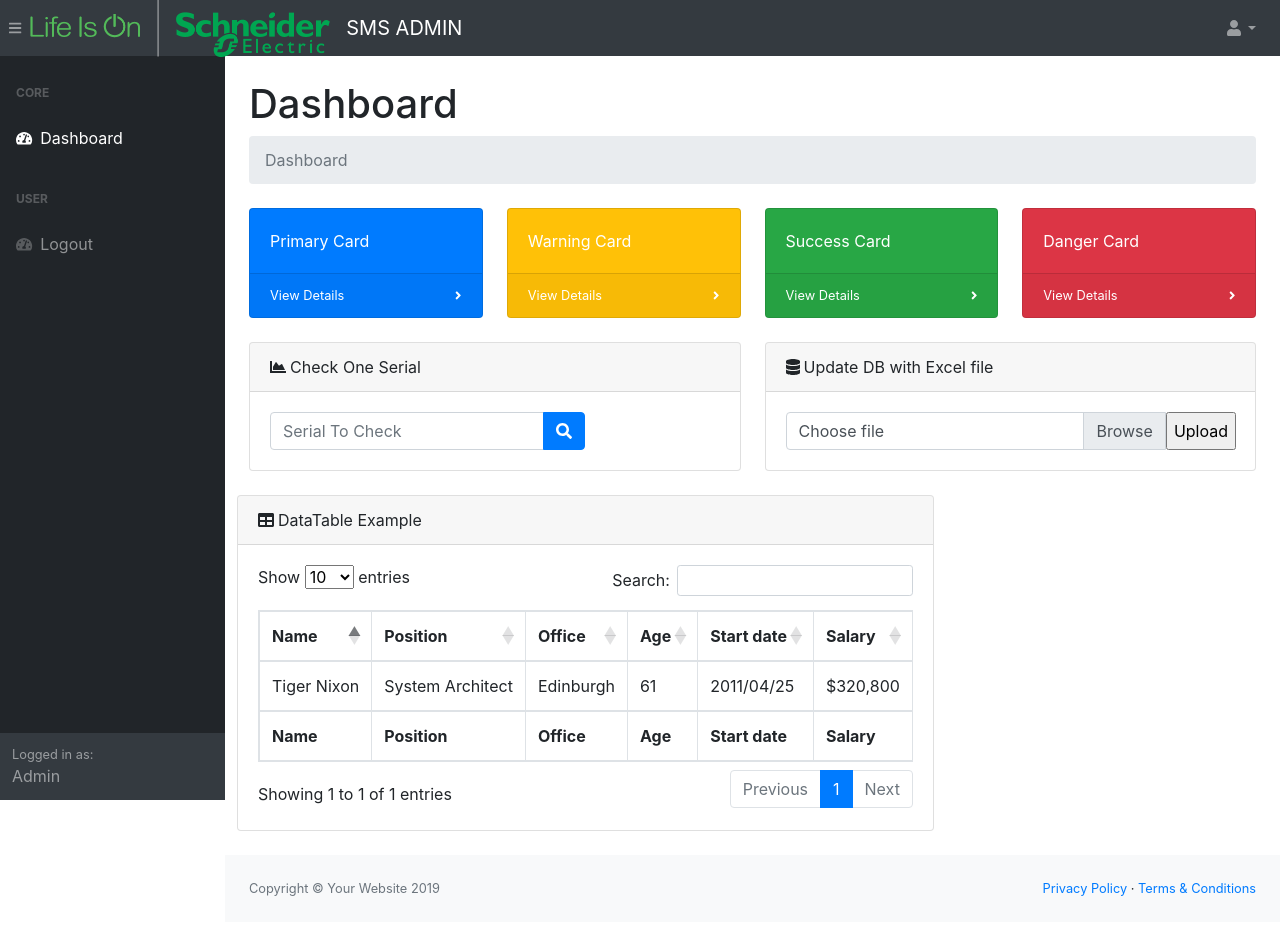
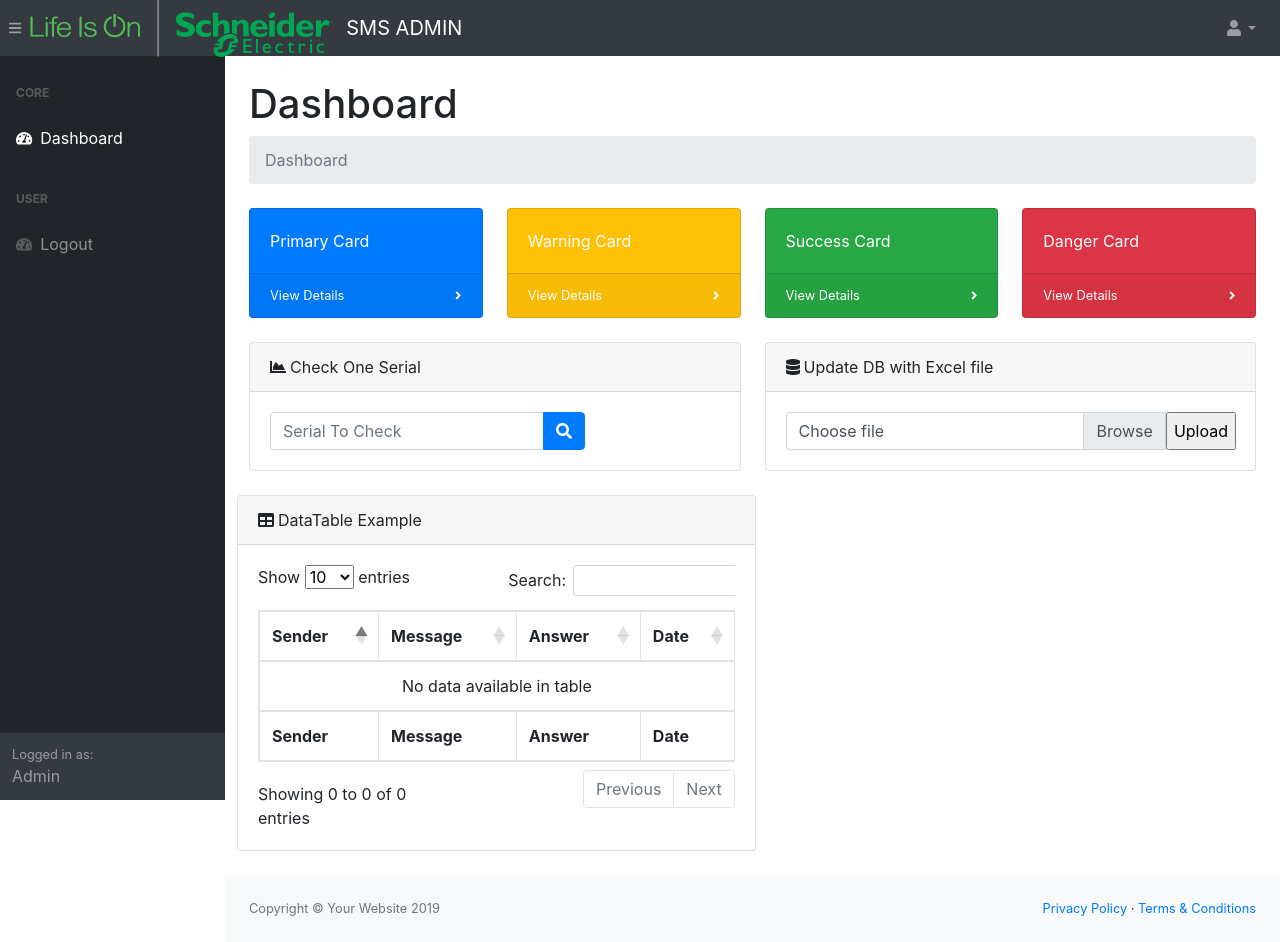
Before and after one commit to mreza-sharifi/sms_serial_verification, a Flask app: page / in a window 1280 px wide. Before the commit the page ends 896 px from the top, so only its background shows below. Run offline with Flask 2, Linux system fonts and the light colour scheme; a user stored in the database is signed in; data that the repository does not hold is empty; parts of the project's set-up code (start-up, migrations or seed data) failed here and were passed over; some libraries are stand-ins or nearby versions.

Commit message:
change table to show last smss

```diff
--- a/app/main.py
+++ b/app/main.py
@@ -78,7 +78,21 @@
             os.remove(file_path)
             return redirect('/')
 
-    return render_template('index.html')
+    db = MySQLdb.connect(host=config.MYSQL_host,
+                        user=config.MYSQL_USERNAME,
+                        passwd=config.MYSQL_PASSWORD,
+                        db=config.MYSQL_DB_NAME)
+    cur = db.cursor()
+    cur.execute("SELECT * FROM PROCESSED_SMS ORDER BY date DESC LIMIT 5000;")
+    all_smss = cur.fetchall()
+    smss = []
+    counter = 0
+    for sms in all_smss:
+        sender, message, answer, date = sms
+        smss.append({'sender':sender+'counter = '+str(counter), 'message':message, 'answer':answer, 'date':date})
+    #     print(smss)
+        counter +=  1
+    return render_template('index.html', data = {'smss':smss})
 
 # somewhere to login
 @app.route("/login", methods=["GET", "POST"])
@@ -312,7 +326,9 @@
     db.close()
     send_sms(sender, answer)
     ret = {"message": "processed"}
+
     return jsonify(ret), 200
+
 if __name__ == "__main__":
     import_database_from_excel('data.xlsx')
     # ss = ['','1','A','JM0000000000000000000000000109',
@@ -320,5 +336,5 @@
 
     # for s in ss:
     #     print(s,check_serial(s))
-    process('sender', 'jm104')
-    # app.run("0.0.0.0", 5000, debug=True)
+    #process('sender', 'jm104')
+    app.run("0.0.0.0", 5000, debug=True)
--- a/app/templates/index.html
+++ b/app/templates/index.html
@@ -171,36 +171,34 @@
                             <div class="card-body">
                                 <div class="table-responsive">
                                     <table class="table table-bordered" id="dataTable" width="100%" cellspacing="0">
+
                                         <thead>
                                             <tr>
-                                                <th>Name</th>
-                                                <th>Position</th>
-                                                <th>Office</th>
-                                                <th>Age</th>
-                                                <th>Start date</th>
-                                                <th>Salary</th>
+                                                <th>Sender</th>
+                                                <th>Message</th>
+                                                <th>Answer</th>
+                                                <th>Date</th>
+
                                             </tr>
                                         </thead>
+
                                         <tfoot>
                                             <tr>
-                                                <th>Name</th>
-                                                <th>Position</th>
-                                                <th>Office</th>
-                                                <th>Age</th>
-                                                <th>Start date</th>
-                                                <th>Salary</th>
+                                                <th>Sender</th>
+                                                <th>Message</th>
+                                                <th>Answer</th>
+                                                <th>Date</th>
                                             </tr>
                                         </tfoot>
                                         <tbody>
-                                            <tr>
-                                                <td>Tiger Nixon</td>
-                                                <td>System Architect</td>
-                                                <td>Edinburgh</td>
-                                                <td>61</td>
-                                                <td>2011/04/25</td>
-                                                <td>$320,800</td>
-                                            </tr>
-
+                                            {% for sms in data.smss %}
+                                                <tr>
+                                                    <td>{{sms.sender}}</td>
+                                                    <td>{{sms.message}}</td>
+                                                    <td>{{sms.answer}}</td>
+                                                    <td>{{sms.date}}</td>
+                                                </tr>
+                                            {% endfor %}
 
                                         </tbody>
                                     </table>
```
